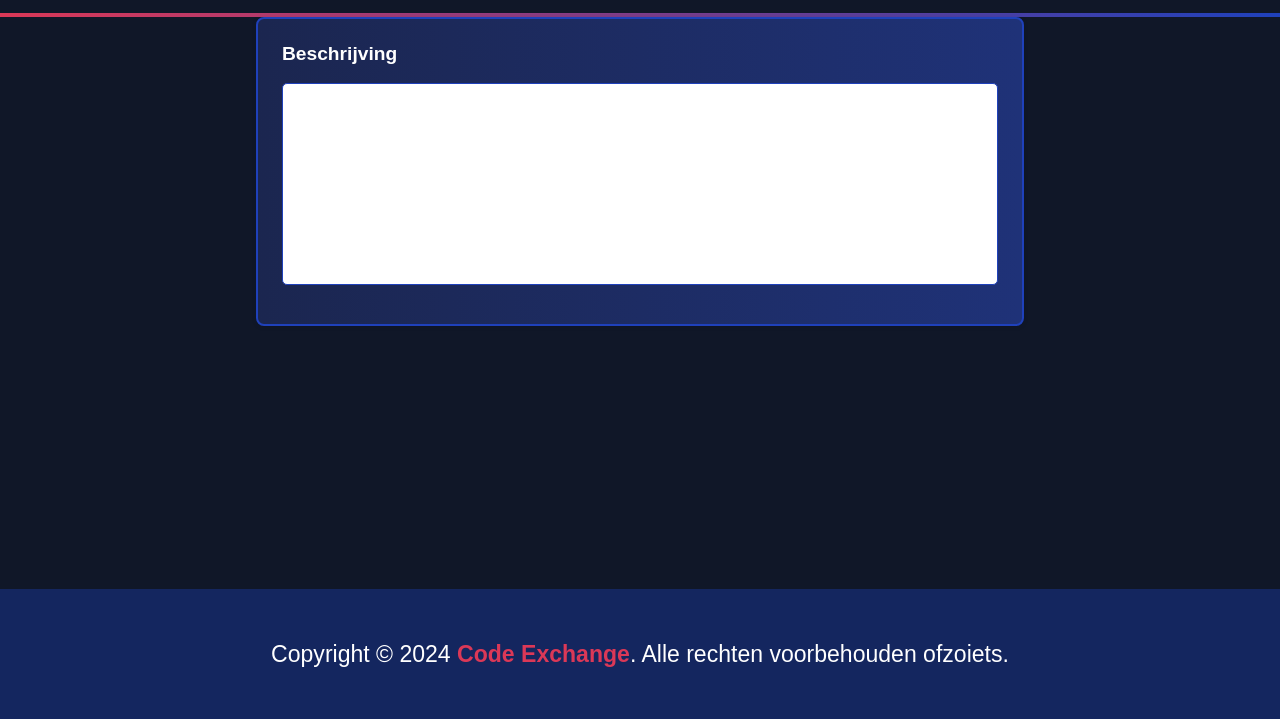
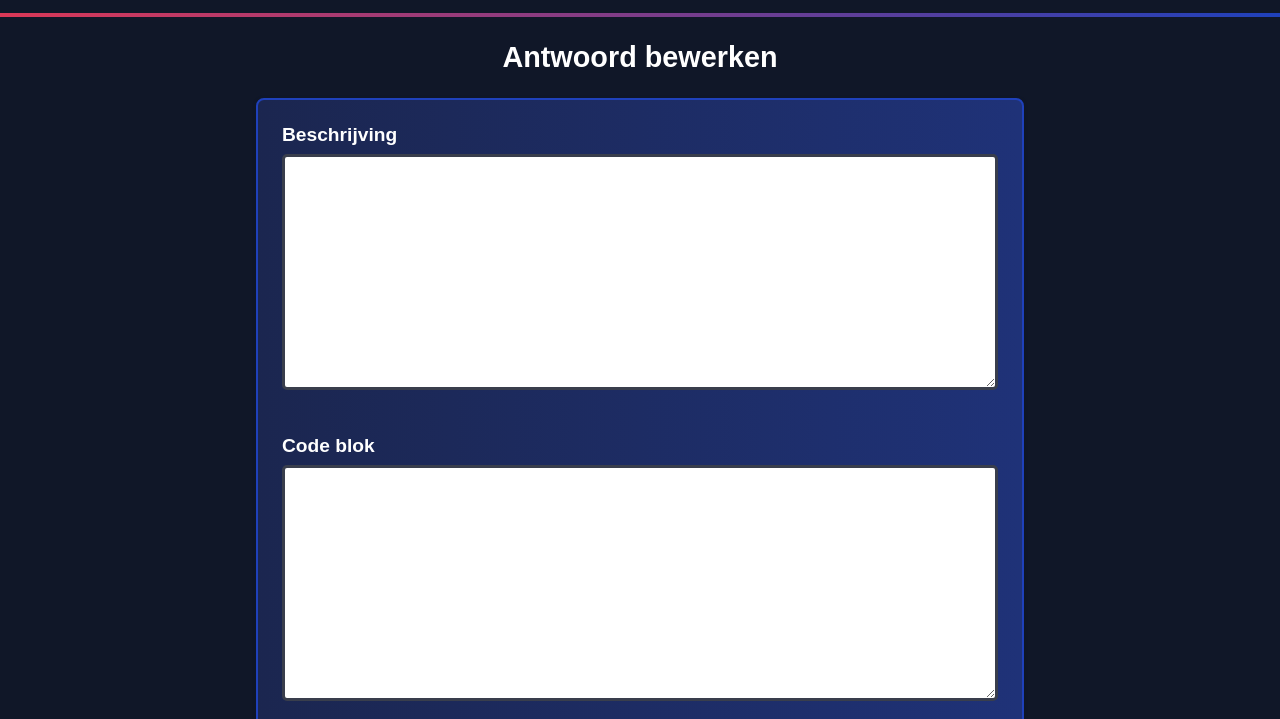
Before and after one commit to MEvan774/Forum, a website built with Vite: page wwwroot/edit-answer.html in a window 1280 px wide. Shown: the part 81-800 px from the top of the page. Built offline with nearby package versions, Linux system fonts and the light colour scheme; what @hboictcloud/api would draw is missing.

Commit message:
added description and code block in form in edit-answer.html

```diff
--- a/wwwroot/assets/css/hva-style/answer-form.css
+++ b/wwwroot/assets/css/hva-style/answer-form.css
@@ -1,12 +1,49 @@
-.answer-editor-container #description {
+.answer-editor-title{
+    display: flex;
+    align-items: center;
+    justify-content: center;
     width: 100%;
+}
+
+.textarea-container {
+    margin-bottom: 20px;
+}
+
+.answer-editor-form {
+    margin-bottom: 200px;
+}
+
+.textarea-container textarea {
+    border: 3px solid var(--gray);
+    border-radius: 5px;
+    resize: vertical;
+
+    padding: 10px 5px;
+    scrollbar-color: var(--primary-color) rgba(215, 215, 215, 0);
+    min-height: 200px;
+    margin-bottom: 20px;
+    transition: outline 0.1s, outline-offset 0.1s;
+    font-size: 18px;
+    font-family: 'Roboto', sans-serif;
+}
+
+.textarea-container textarea:focus {
+    outline: 3px solid var(--primary-color);
+    outline-offset: 2px;
+}
+
+.code-container code, .code-container pre {
+    font-family: monospace;
+}
+
+.code-container pre {
+    background-color: var(--gray);
     padding: 10px;
-    margin: 10px 0;
-    border: 1px solid var(--secondary-color);
     border-radius: 5px;
-    resize: none;
-    min-height: 50px;
-    max-height: 300px;
-    resize: none;
-    overflow: hidden;
 }
+
+.code-container code {
+    background-color: var(--gray);
+    padding: 5px;
+    border-radius: 5px;
+}
--- a/wwwroot/assets/css/hva-style/answer.css
+++ b/wwwroot/assets/css/hva-style/answer.css
@@ -7,9 +7,9 @@
     margin-bottom: 20rem;
     box-shadow: 0px 1px 5px rgba(0, 0, 0, 0.1);
     display: flex;
-justify-content: center;
-flex-direction: column;
-  align-items: flex-start;
+    justify-content: center;
+    flex-direction: column;
+    align-items: flex-start;
 }
 
 .answerForm div {
--- a/wwwroot/assets/css/hva-style/footer.css
+++ b/wwwroot/assets/css/hva-style/footer.css
@@ -1,7 +1,5 @@
 .footerbar {
     display: flex;
-    position: absolute;
-    bottom: 0;
     align-items: center;
     background-color: var(--accent-color);
     width: 100%;
--- a/wwwroot/edit-answer.html
+++ b/wwwroot/edit-answer.html
@@ -8,12 +8,20 @@
 </head>
 <body>
     <nav class="navbar"></nav>
-    <main>
+    <main class="main-answer-editor">
+        <div class="answer-editor-title">
+            <h2>Antwoord bewerken</h2>
+        </div>
         <section class="answer-editor-container">
-            <form action="">
+            <form class="answer-editor-form" action="">
                 <div class="textarea-container">
                     <label for="description">Beschrijving</label>
                     <textarea id="description" cols="30" rows="10" spellcheck="false"></textarea>
+                </div>
+                <div class="textarea-container">
+                    <label for="">Code blok</label>
+
+                    <textarea id="code" cols="30" rows="10" spellcheck="false"></textarea>
                 </div>
             </form>
         </section>
```
